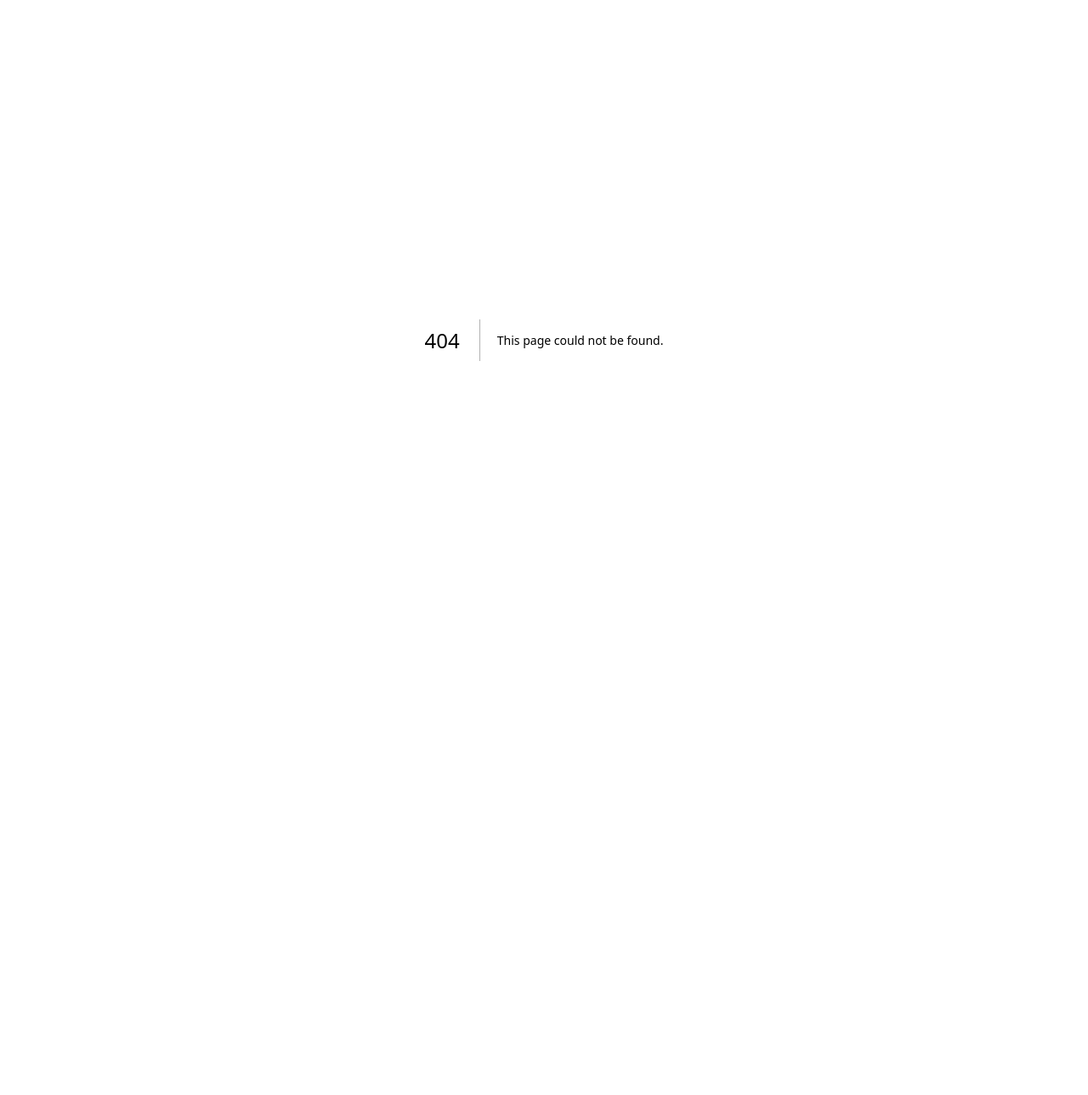
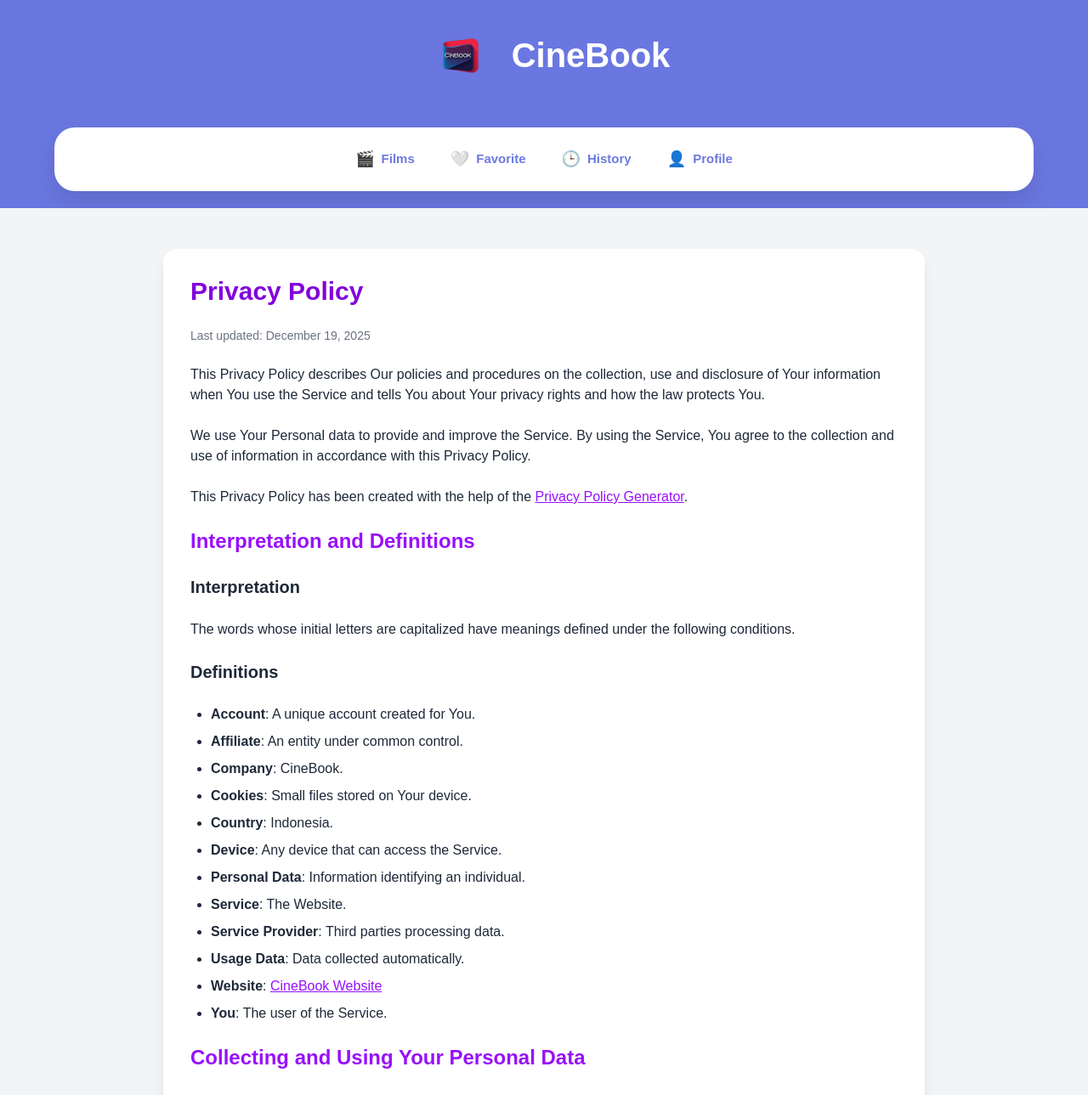
Before and after one commit to ZhafranDigitalMedia/Pesentiketfilmweb, a Next.js app: page /Privacy-Policy in a window 1280 px wide. Before the commit this address had no page. Shown: the top 1289 px of the page at 85% size. Before the commit the page ends 800 px from the top, so only its background shows below. Built offline with nearby package versions, Linux system fonts and the light colour scheme; no server answers.

Commit message:
PrivacyPolicy

```diff
--- /dev/null
+++ b/src/app/Privacy-Policy/page.tsx
@@ -0,0 +1,67 @@
+"use client";
+
+import Image from "next/image";
+import logo from "../../assets/cinebook-logo.png";
+
+import HeaderNav from "../../components/HeaderNav";
+import AdminHeaderNav from "../../components/adminHeaderNav";
+import Footer from "../../components/Footer";
+import PrivacyPolicy from "../../components/Privacy";
+
+import { useEffect, useState } from "react";
+import { onAuthStateChanged } from "firebase/auth";
+import { doc, getDoc } from "firebase/firestore";
+import { auth, db } from "../../utils/firebase";
+
+export default function PrivacyPolicypage() {
+    const [role, setRole] = useState<string | null>(null);
+    const [loading, setLoading] = useState(true);
+
+    useEffect(() => {
+        const unsub = onAuthStateChanged(auth, async (user) => {
+            if (!user) {
+                setLoading(false);
+                return;
+            }
+
+            try {
+                const snap = await getDoc(doc(db, "users", user.uid));
+                if (snap.exists()) {
+                    setRole(snap.data().role);
+                }
+            } catch (err) {
+                console.error("Gagal ambil role:", err);
+            } finally {
+                setLoading(false);
+            }
+        });
+
+        return () => unsub();
+    }, []);
+
+    if (loading) return null;
+
+    return (
+        <div style={{ background: "#6A77E0", minHeight: "100vh", color: "white" }}>
+            {/* HEADER */}
+            <header style={{
+                padding: "15px 25px",
+                display: "flex",
+                justifyContent: "center",
+                alignItems: "center",
+                gap: "10px",
+            }}>
+                <Image src={logo} alt="CineBook logo" width={100} height={100} />
+                <h1 style={{ fontSize: "40px", fontWeight: 700, margin: 0 }}>
+                    CineBook
+                </h1>
+            </header>
+
+            {/* NAVBAR */}
+            {role === "admin" ? <AdminHeaderNav /> : <HeaderNav />}
+
+            <PrivacyPolicy />
+            <Footer />
+        </div>
+    );
+}
--- a/src/components/Footer.tsx
+++ b/src/components/Footer.tsx
@@ -63,7 +63,9 @@ export default function Footer() {
         <div className="space-y-3 text-sm">
           <h4 className="font-semibold text-base mb-2">Legal</h4>
 
-          <p className="cursor-pointer text-white/80 hover:text-[#7EC8E3]">
+          <p className="cursor-pointer text-white/80 hover:text-[#7EC8E3]"
+            onClick={() => router.push("/Privacy-Policy")}
+          >
             Privacy Policy
           </p>
           <p className="cursor-pointer text-white/80 hover:text-[#7EC8E3]">
--- /dev/null
+++ b/src/components/privacy.tsx
@@ -0,0 +1,155 @@
+"use client";
+
+export default function PrivacyPolicy() {
+    return (
+        <div className="min-h-screen bg-gray-100 py-12 px-4">
+            <div className="max-w-4xl mx-auto bg-white rounded-2xl shadow-lg p-8 space-y-6 text-gray-800">
+
+                <h1 className="text-3xl font-bold text-purple-700">
+                    Privacy Policy
+                </h1>
+
+                <p className="text-sm text-gray-500">
+                    Last updated: December 19, 2025
+                </p>
+
+                <p>
+                    This Privacy Policy describes Our policies and procedures on the
+                    collection, use and disclosure of Your information when You use the
+                    Service and tells You about Your privacy rights and how the law
+                    protects You.
+                </p>
+
+                <p>
+                    We use Your Personal data to provide and improve the Service. By using
+                    the Service, You agree to the collection and use of information in
+                    accordance with this Privacy Policy.
+                </p>
+
+                <p>
+                    This Privacy Policy has been created with the help of the{" "}
+                    <a
+                        href="https://www.termsfeed.com/privacy-policy-generator/"
+                        target="_blank"
+                        rel="noopener noreferrer"
+                        className="text-purple-600 underline"
+                    >
+                        Privacy Policy Generator
+                    </a>.
+                </p>
+
+                {/* ===================== */}
+                <h2 className="text-2xl font-semibold text-purple-600">
+                    Interpretation and Definitions
+                </h2>
+
+                <h3 className="text-xl font-semibold">Interpretation</h3>
+                <p>
+                    The words whose initial letters are capitalized have meanings defined
+                    under the following conditions.
+                </p>
+
+                <h3 className="text-xl font-semibold">Definitions</h3>
+                <ul className="list-disc pl-6 space-y-2">
+                    <li><strong>Account</strong>: A unique account created for You.</li>
+                    <li><strong>Affiliate</strong>: An entity under common control.</li>
+                    <li><strong>Company</strong>: CineBook.</li>
+                    <li><strong>Cookies</strong>: Small files stored on Your device.</li>
+                    <li><strong>Country</strong>: Indonesia.</li>
+                    <li><strong>Device</strong>: Any device that can access the Service.</li>
+                    <li><strong>Personal Data</strong>: Information identifying an individual.</li>
+                    <li><strong>Service</strong>: The Website.</li>
+                    <li><strong>Service Provider</strong>: Third parties processing data.</li>
+                    <li><strong>Usage Data</strong>: Data collected automatically.</li>
+                    <li>
+                        <strong>Website</strong>:{" "}
+                        <a
+                            href="https://pesentiketfilmweb-3lcl.vercel.app/"
+                            target="_blank"
+                            rel="noopener noreferrer"
+                            className="text-purple-600 underline"
+                        >
+                            CineBook Website
+                        </a>
+                    </li>
+                    <li><strong>You</strong>: The user of the Service.</li>
+                </ul>
+
+                {/* ===================== */}
+                <h2 className="text-2xl font-semibold text-purple-600">
+                    Collecting and Using Your Personal Data
+                </h2>
+
+                <h3 className="text-xl font-semibold">Types of Data Collected</h3>
+
+                <h4 className="font-semibold">Personal Data</h4>
+                <ul className="list-disc pl-6">
+                    <li>Email address</li>
+                    <li>First name and last name</li>
+                    <li>Phone number</li>
+                    <li>Usage Data</li>
+                </ul>
+
+                <h4 className="font-semibold">Usage Data</h4>
+                <p>
+                    Usage Data is collected automatically when using the Service, such as
+                    IP address, browser type, pages visited, and time spent.
+                </p>
+
+                {/* ===================== */}
+                <h3 className="text-xl font-semibold">
+                    Tracking Technologies and Cookies
+                </h3>
+                <ul className="list-disc pl-6 space-y-2">
+                    <li>
+                        <strong>Cookies:</strong> Used to enhance user experience.
+                    </li>
+                    <li>
+                        <strong>Web Beacons:</strong> Used for analytics and performance.
+                    </li>
+                </ul>
+
+                {/* ===================== */}
+                <h3 className="text-xl font-semibold">
+                    Use of Your Personal Data
+                </h3>
+                <ul className="list-disc pl-6 space-y-2">
+                    <li>To provide and maintain our Service</li>
+                    <li>To manage Your Account</li>
+                    <li>To perform contracts</li>
+                    <li>To contact You</li>
+                    <li>To improve our Service</li>
+                </ul>
+
+                {/* ===================== */}
+                <h3 className="text-xl font-semibold">
+                    Security of Your Personal Data
+                </h3>
+                <p>
+                    We strive to protect Your Personal Data but cannot guarantee absolute
+                    security.
+                </p>
+
+                {/* ===================== */}
+                <h2 className="text-2xl font-semibold text-purple-600">
+                    Children&apos;s Privacy
+                </h2>
+                <p>
+                    Our Service does not address anyone under the age of 13.
+                </p>
+
+                {/* ===================== */}
+                <h2 className="text-2xl font-semibold text-purple-600">
+                    Contact Us
+                </h2>
+                <p>
+                    If you have any questions about this Privacy Policy, contact us at:
+                </p>
+                <p className="font-semibold">
+                    📧 digitalmedia875@gmail.com
+                </p>
+
+            </div>
+        </div>
+    );
+}
```
